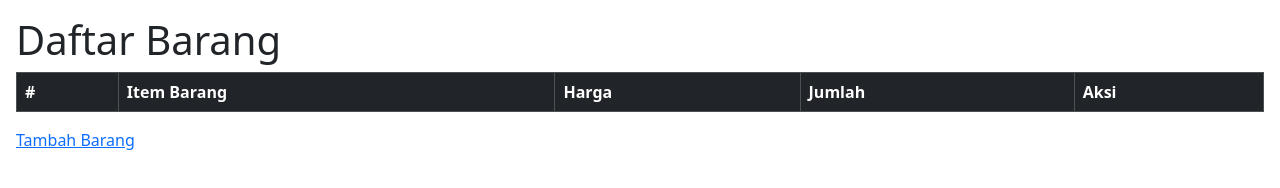
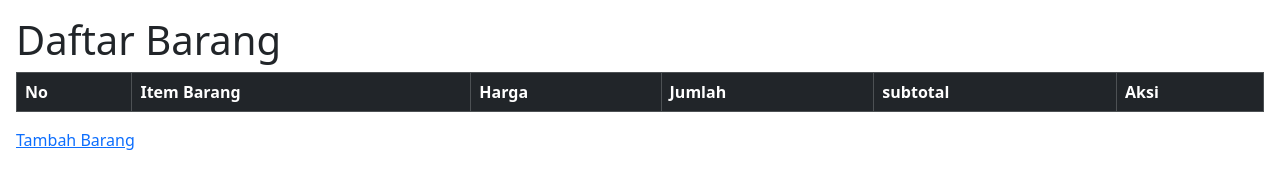
Before and after one commit to RijwanBiasaAja/inventory-, a plain HTML site: page index.html in a window 1280 px wide. Drawn offline with nearby package versions, Linux system fonts and the light colour scheme; no server answers.

Commit message:
menambah subtotal

```diff
--- a/index.html
+++ b/index.html
@@ -16,10 +16,11 @@
   <table class="table table-striped table-bordered" id="daftar-barang">
     <thead class="table-dark">
       <tr>
-        <th scope="col">#</th>
+        <th scope="col">No</th>
         <th scope="col">Item Barang</th>
         <th scope="col">Harga</th>
         <th scope="col">Jumlah</th>
+        <th scope="col">subtotal</th>
         <th scope="col">Aksi</th>
       </tr>
     </thead>
@@ -45,6 +46,7 @@
           "<td>" + data.item + "</td>" +
           "<td>" + data.harga + "</td>" +
           "<td>" + data.jumlah + "</td>" +
+          "<td>" + (data.harga * data.jumlah) + "</td>" +
           "<td>" + " <a href='#' class='me-2 link-ubah' data='" + data.id +"'>ubah</a> <button class='btn btn-danger tombol-hapus' data='" + data.id + "'>hapus</button>" + "</td>" +
           "</tr>"
           )
```
